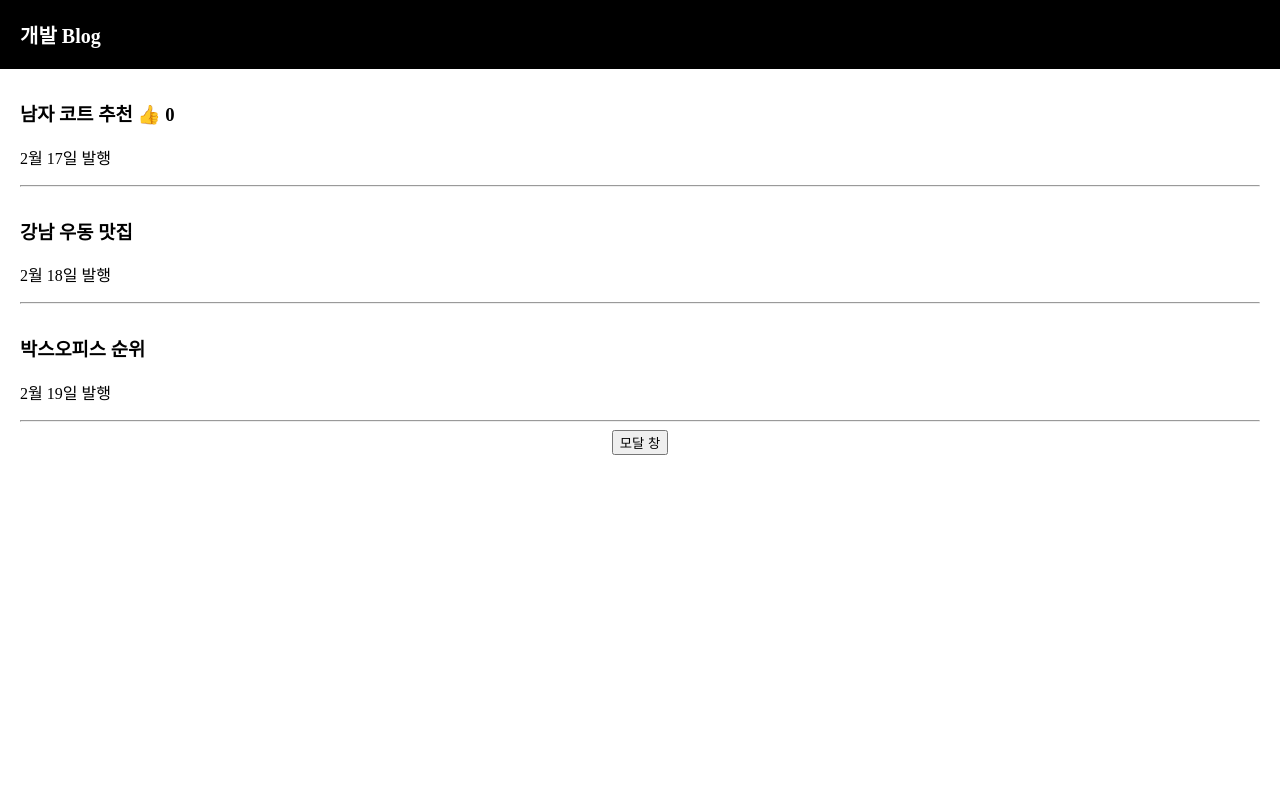
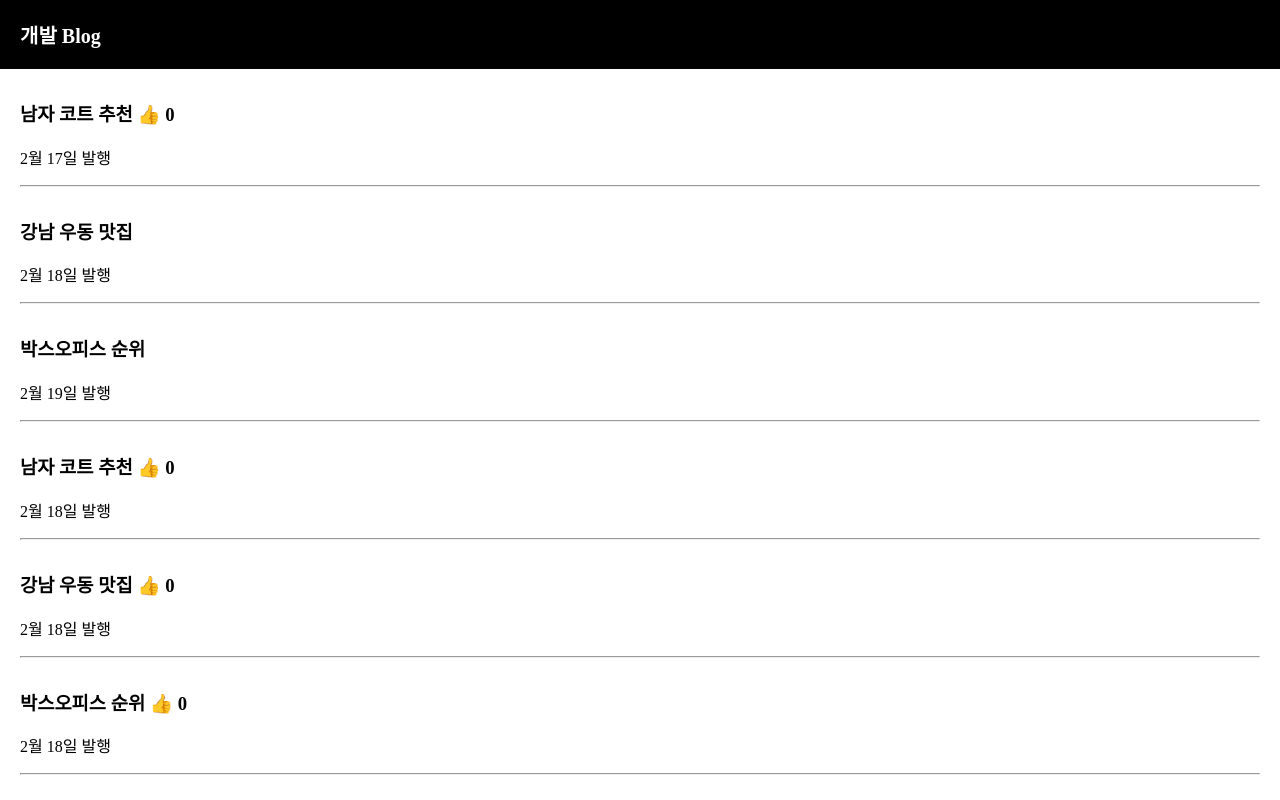
Before and after one commit to lyrical1112/blog, a React (Create React App) app: page / in a window 1280 px wide. Shown: the top 800 px of the page. Built offline with nearby package versions, Linux system fonts and the light colour scheme.

Commit message:
map 함수
많은 div들을 반복적으로 사용하고 싶을때

```diff
--- a/src/App.js
+++ b/src/App.js
@@ -8,6 +8,7 @@ function App() {
   let [글제목, 글제목변경] = useState(['남자 코트 추천', '강남 우동 맛집', '박스오피스 순위']);
   let [따봉, 따봉변경] = useState(0);
   let [modal, modal변경] = useState(false);
+
 
   // function 제목바꾸기(){
   //   var newArray = [...글제목];
@@ -37,13 +38,25 @@ function App() {
         <hr/>
       </div>
 
-      <button onClick={ ()=>{ modal변경(true) } }>모달 창</button>
+      {/* <button onClick={ ()=>{ modal변경(true) } }>모달 창</button>
 
       {
         // 삼향연산자
         modal === true
         ? <Modal></Modal>
         : null
+      } */}
+
+      {
+        글제목.map(function(a){
+          return (
+            <div className="list">
+              <h3> { a }  <span onClick={ ()=>{ 따봉변경(따봉 + 1) } }>👍</span> {따봉} </h3>
+              <p>2월 18일 발행</p>
+              <hr/>
+            </div>
+          )
+        })
       }
 
     </div>
```
